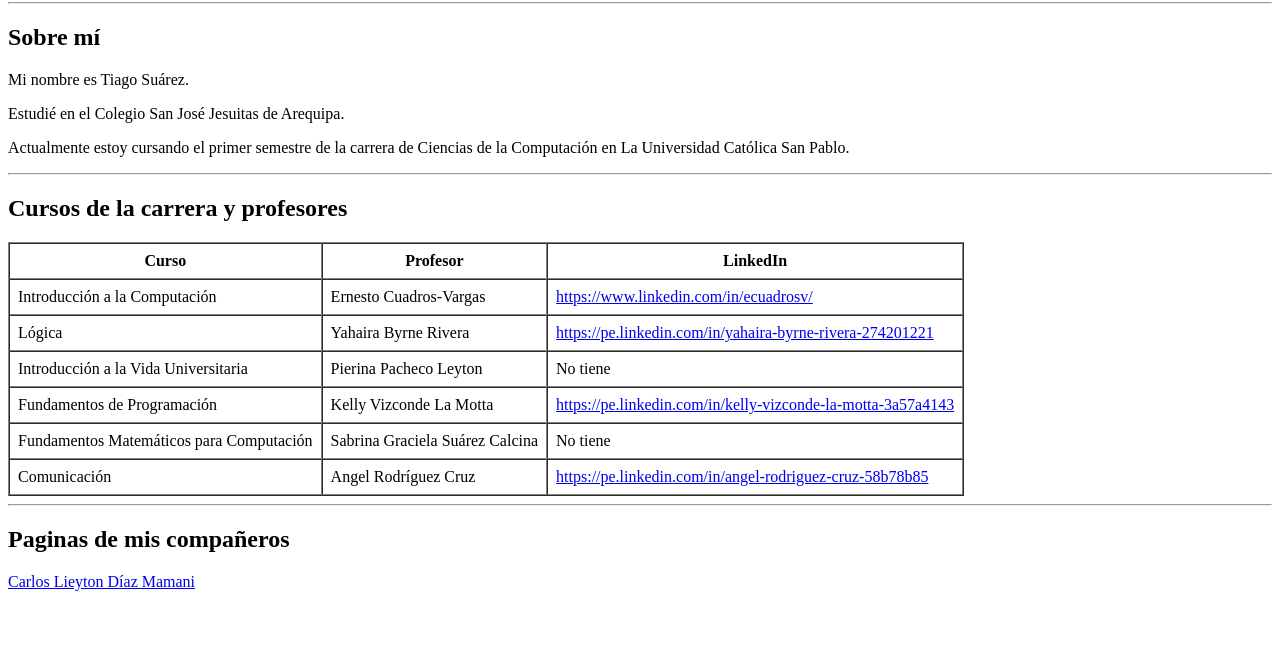
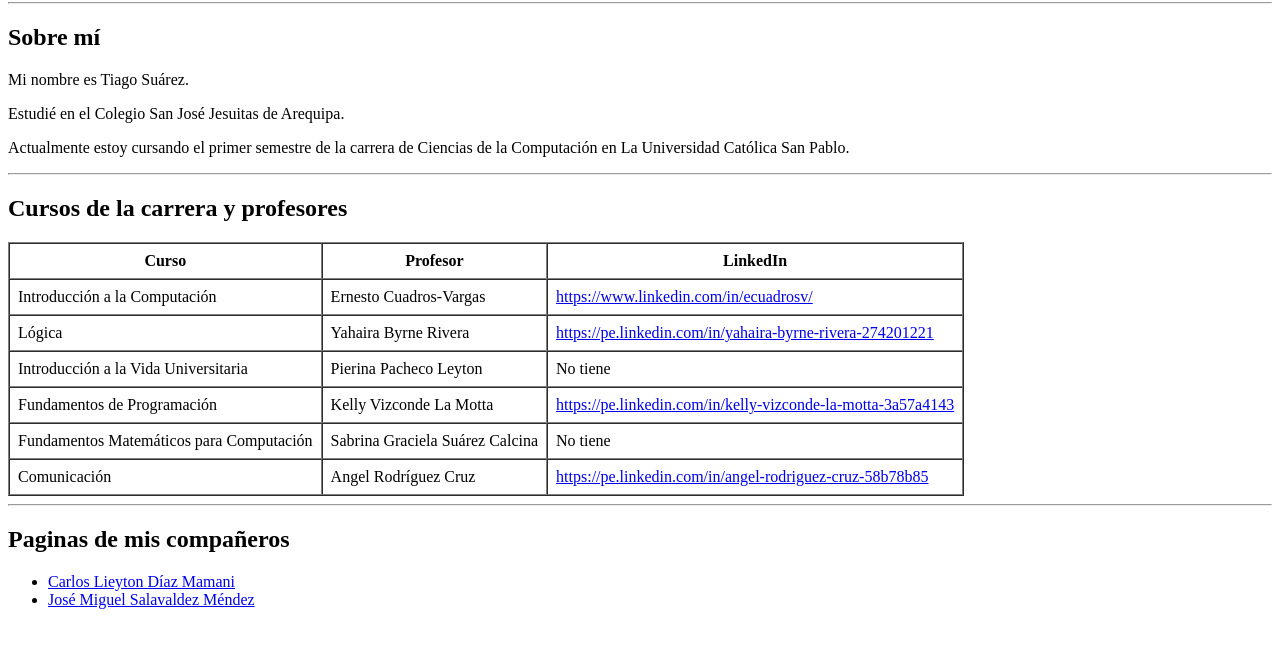
Before and after one commit to tiagosuarez/Tiago-Paolo-Suarez-Salas, a plain HTML site: page index.html in a window 1280 px wide. Shown: the part 64-712 px from the top of the page. Drawn offline with Linux system fonts and the light colour scheme.

Commit message:
Update index.html

```diff
--- a/index.html
+++ b/index.html
@@ -68,8 +68,16 @@
 </table>
 <hr>
 <h2>Paginas de mis compañeros</h2>
-<p>
-    <a href="https://carloslieytondiazmamani.github.io/">
-        Carlos Lieyton Díaz Mamani
-    </a>
-</p>
+<ul>
+    <li>
+        <a href="https://carloslieytondiazmamani.github.io/">
+            Carlos Lieyton Díaz Mamani
+        </a>
+    </li>
+
+    <li>
+        <a href="https://jsalavaldez.github.io/">
+            José Miguel Salavaldez Méndez
+        </a>
+    </li>
+</ul>
```
